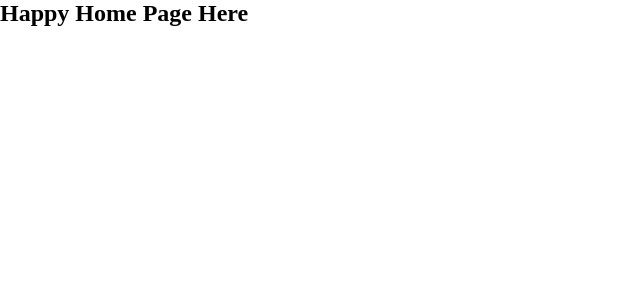
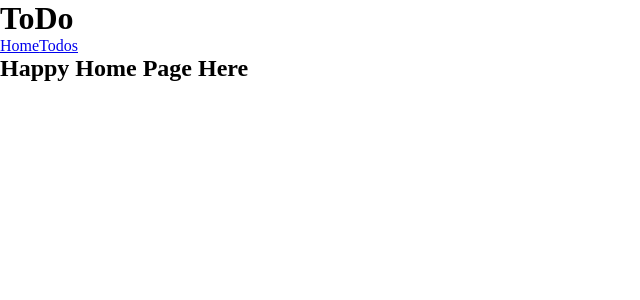
Before and after one commit to michaelpetty/react-todo-lab, a React (Create React App) app: page / in a window 1280 px wide. Shown: the top 300 px of the page, without its empty margins (0-640 px from the left). Built offline with nearby package versions, Linux system fonts and the light colour scheme.

Commit message:
mv routes to config

```diff
--- a/src/App.js
+++ b/src/App.js
@@ -1,16 +1,14 @@
 import React, {Component} from 'react';
 import {Switch, Route} from 'react-router-dom';
-import Home from './components/Home';
-import TodosContainer from './containers/TodosContainer';
+import Header from './components/Header';
+import TheRoutes from './config/routes';
 
 class App extends Component {
   render() {
     return (
       <div className="container">
-        <Switch>
-          <Route exact path="/" component={Home} />
-          <Route path="/todos" component={TodosContainer} />
-        </Switch>
+        <Header />
+        {TheRoutes}
       </div>
     )
   }
--- /dev/null
+++ b/src/components/Header.js
@@ -0,0 +1,14 @@
+import React from 'react';
+import {Link} from 'react-router-dom';
+
+const Header = () => (
+  <header>
+    <h1>ToDo</h1>
+    <nav>
+      <Link to={'/'}>Home</Link>
+      <Link to={'/todos'}>Todos</Link>
+    </nav>
+  </header>
+)
+
+export default Header;
--- /dev/null
+++ b/src/config/routes.js
@@ -0,0 +1,11 @@
+import React from 'react';
+import {Switch, Route} from 'react-router-dom';
+import Home from '../components/Home';
+import TodosContainer from '../containers/TodosContainer';
+
+export default (
+  <Switch>
+    <Route exact path="/" component={Home} />
+    <Route path="/todos" component={TodosContainer} />
+  </Switch>
+)
```
